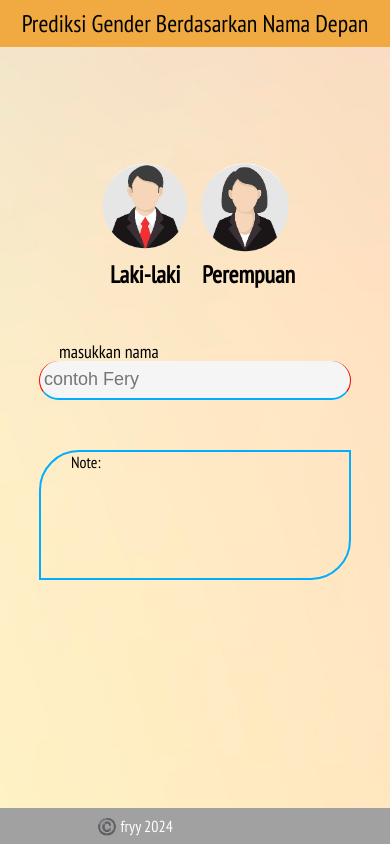
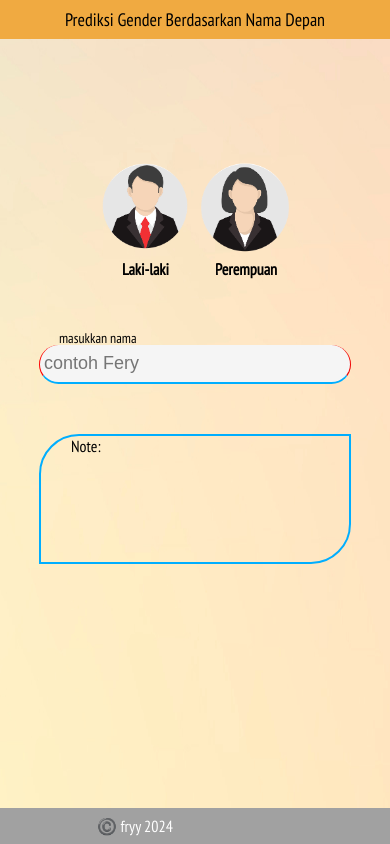
Before and after one commit to Feriawal/webgender, a plain HTML site: page index.html in a window 390 px wide. Drawn offline with Linux system fonts and the light colour scheme.

Commit message:
Update style.css

```diff
--- a/style.css
+++ b/style.css
@@ -125,11 +125,21 @@ footer a, footer p {
     }
 
     .hasil .male h2  {
-        margin-left: 15px;
+        font-size: 16px;
+        margin-left: 27px;
     }
 
     .hasil .female h2 {
-        margin-left: 7px;
+        font-size: 16px;
+        margin-left: 20px;
+    }
+
+    .tittle {
+        font-size: 18px;
+    }
+
+    .container label {
+        font-size: 14px;
     }
 
 }
```
